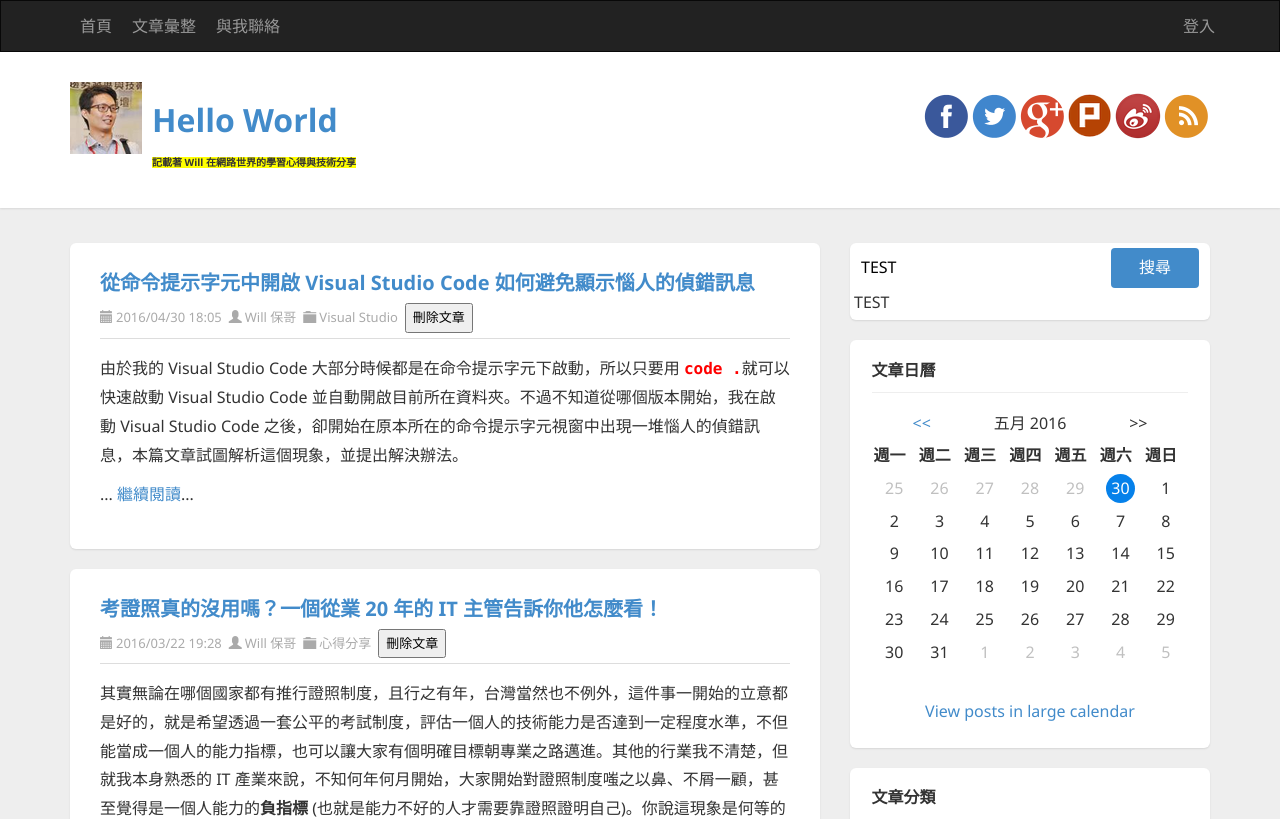
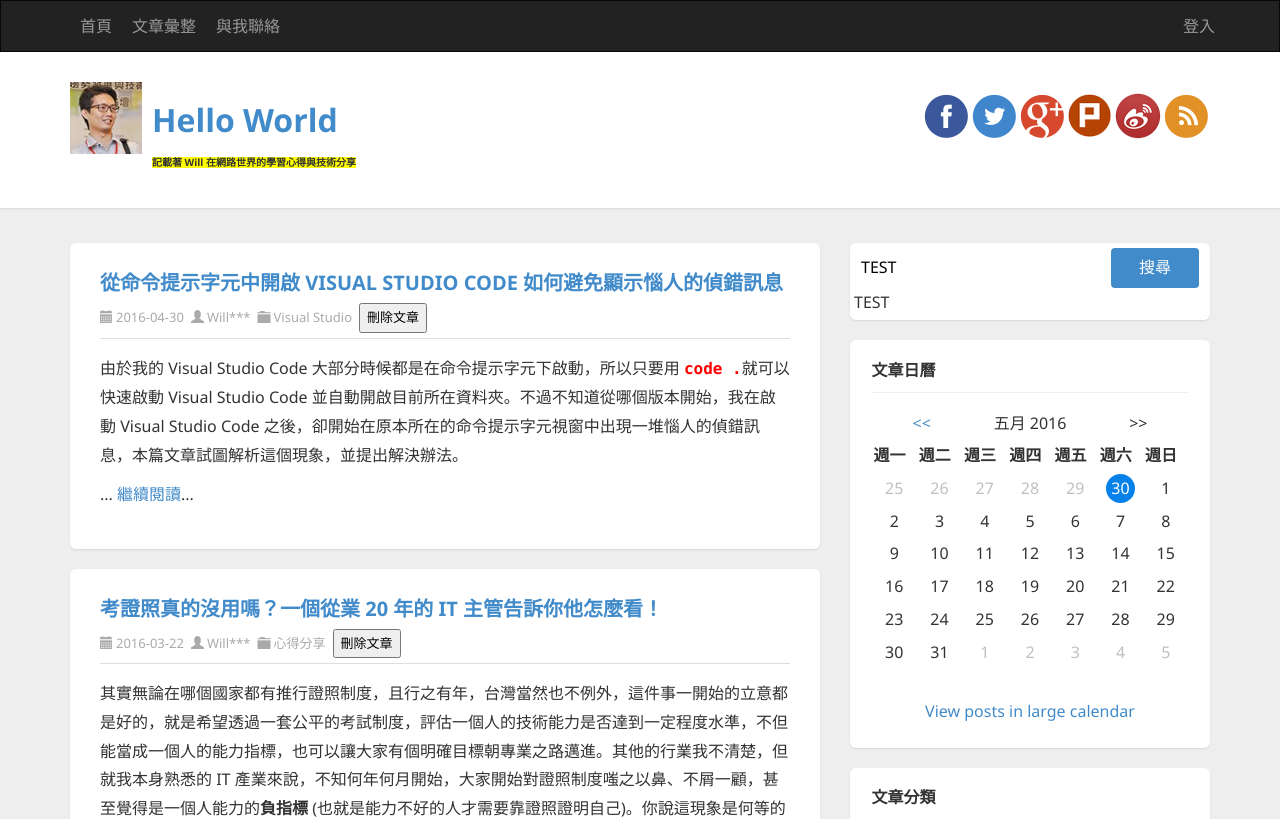
Before and after one commit to coolrare/SKBAngular4Demo, an Angular app: page / in a window 1280 px wide. Shown: the top 819 px of the page. Built offline with nearby package versions, Linux system fonts and the light colour scheme.

Commit message:
13 練習自訂 Angular 管線元件

```diff
--- a/src/app/app.module.ts
+++ b/src/app/app.module.ts
@@ -5,12 +5,14 @@ import { FormsModule } from '@angular/forms';
 import { AppComponent } from './app.component';
 import { HeaderComponent } from './header/header.component';
 import { ArticleComponent } from './article/article.component';
+import { MaskPipe } from './mask.pipe';
 
 @NgModule({
   declarations: [
     AppComponent,
     HeaderComponent,
-    ArticleComponent
+    ArticleComponent,
+    MaskPipe
   ],
   imports: [
     BrowserModule,
--- a/src/app/article/article.component.html
+++ b/src/app/article/article.component.html
@@ -1,11 +1,11 @@
 <article class="post" id="post0">
     <header class="post-header">
         <h2 class="post-title">
-            <a [href]="article.href">{{ article.title }}</a>
+            <a [href]="article.href">{{ article.title | uppercase }}</a>
         </h2>
         <div class="post-info clearfix">
-            <span class="post-date"><i class="glyphicon glyphicon-calendar"></i>{{ article.date }}</span>
-            <span class="post-author"><i class="glyphicon glyphicon-user"></i><a href="http://blog.miniasp.com/author/will.aspx">{{ article.author }}</a></span>
+            <span class="post-date"><i class="glyphicon glyphicon-calendar"></i>{{ article.date | date:'yyyy-MM-dd' }}</span>
+            <span class="post-author"><i class="glyphicon glyphicon-user"></i><a href="http://blog.miniasp.com/author/will.aspx">{{ article.author | mask:4 }}</a></span>
             <span class="post-category"><i class="glyphicon glyphicon-folder-close"></i>
             <a [href]="article['category-link']">{{ article.category }}</a></span>
             <input type="button" value="刪除文章" (click)="doDelete()">
--- /dev/null
+++ b/src/app/mask.pipe.ts
@@ -0,0 +1,15 @@
+import { Pipe, PipeTransform } from '@angular/core';
+
+@Pipe({
+  name: 'mask'
+})
+export class MaskPipe implements PipeTransform {
+
+  transform(value: string, len: number = 2): any {
+    if (value.length > len) {
+      value = value.substring(0, len) + '***';
+    }
+    return value;
+  }
+
+}
```
Also changed, not shown: 1 other file (tests, documents, lock files or other folders).
